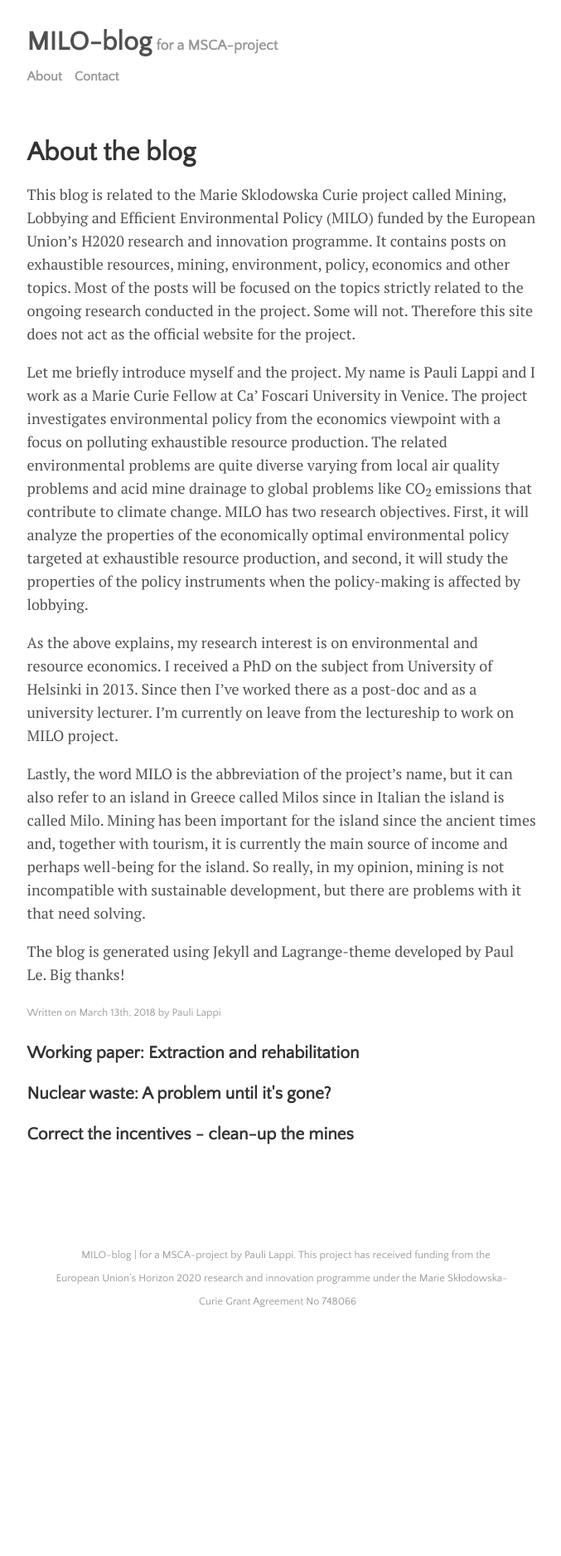
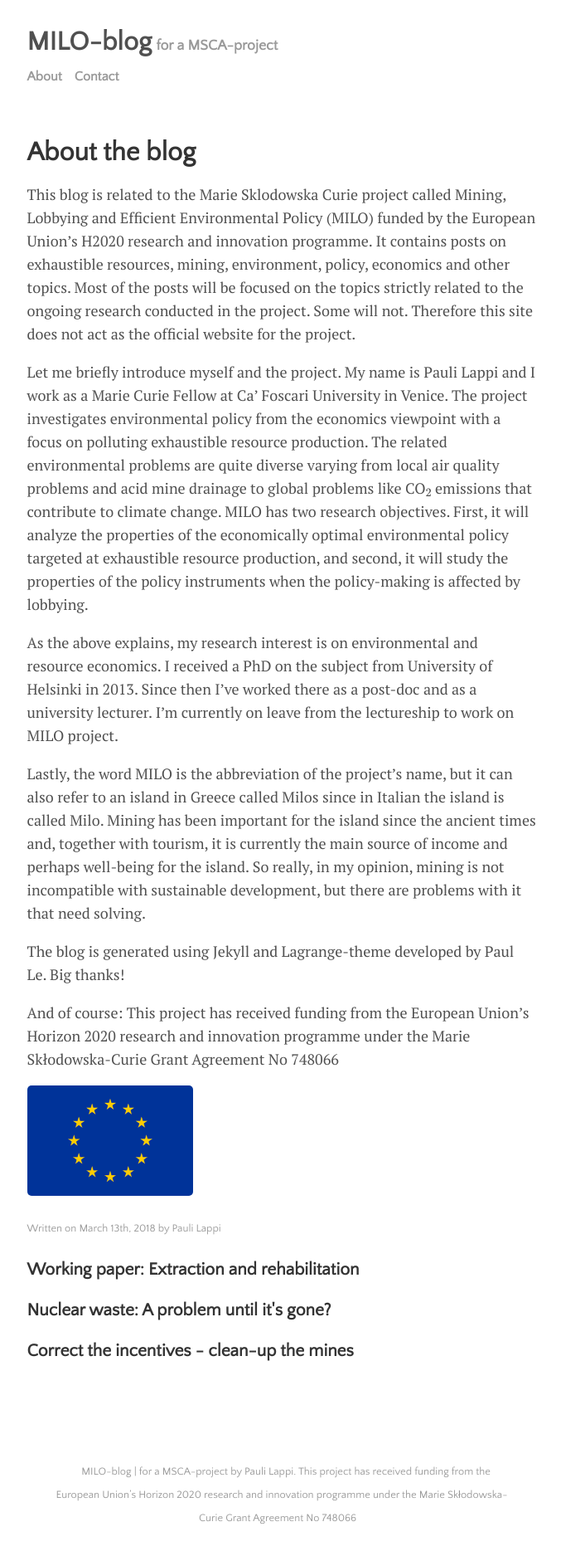
Before and after one commit to plappi/Milo, a Jekyll site: the page built from _posts/2018-03-13-about.md, in a window 1280 px wide. Shown: the whole page at 83% size, without its empty margins (300-977 px from the left). Built offline with Jekyll 4.4.1, drawn with Linux system fonts in a browser that asks for light colours; nearby versions of some CDN libraries; formulas are drawn with MathJax 3; before the commit the page ends 1614 px from its top, so only the background shows below that.

Commit message:
Update 2018-03-13-about.md

```diff
--- a/_posts/2018-03-13-about.md
+++ b/_posts/2018-03-13-about.md
@@ -30,3 +30,7 @@ times and, together with tourism, it is currently the main source of income and
 is not incompatible with sustainable development, but there are problems with it that need solving.
 
 The blog is generated using Jekyll and Lagrange-theme developed by Paul Le. Big thanks!
+
+And of course: This project has received funding from the European Union’s Horizon 2020 research and innovation programme under the Marie Skłodowska-Curie Grant Agreement No 748066
+
+<img src="https://plappi.github.io/Milo/assets/EU_flag.jpg" width="200" height="200" />
```
